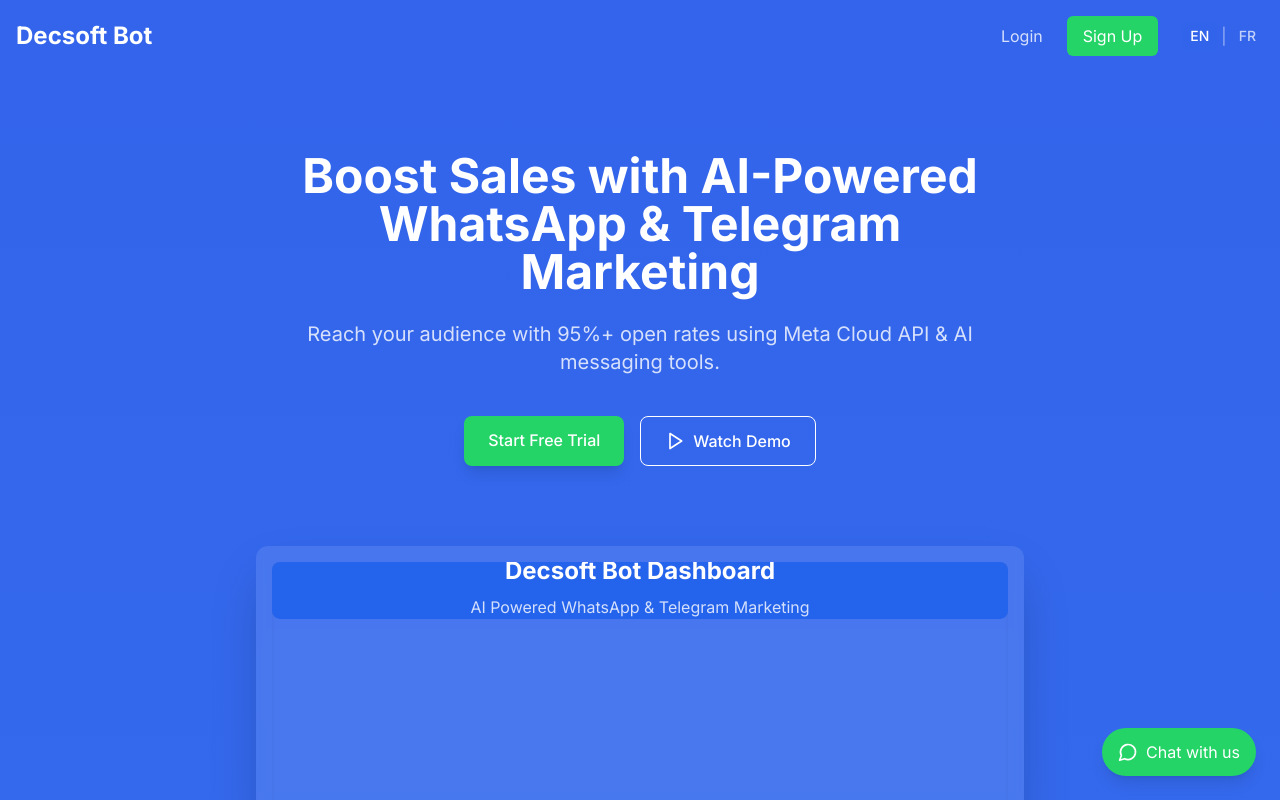
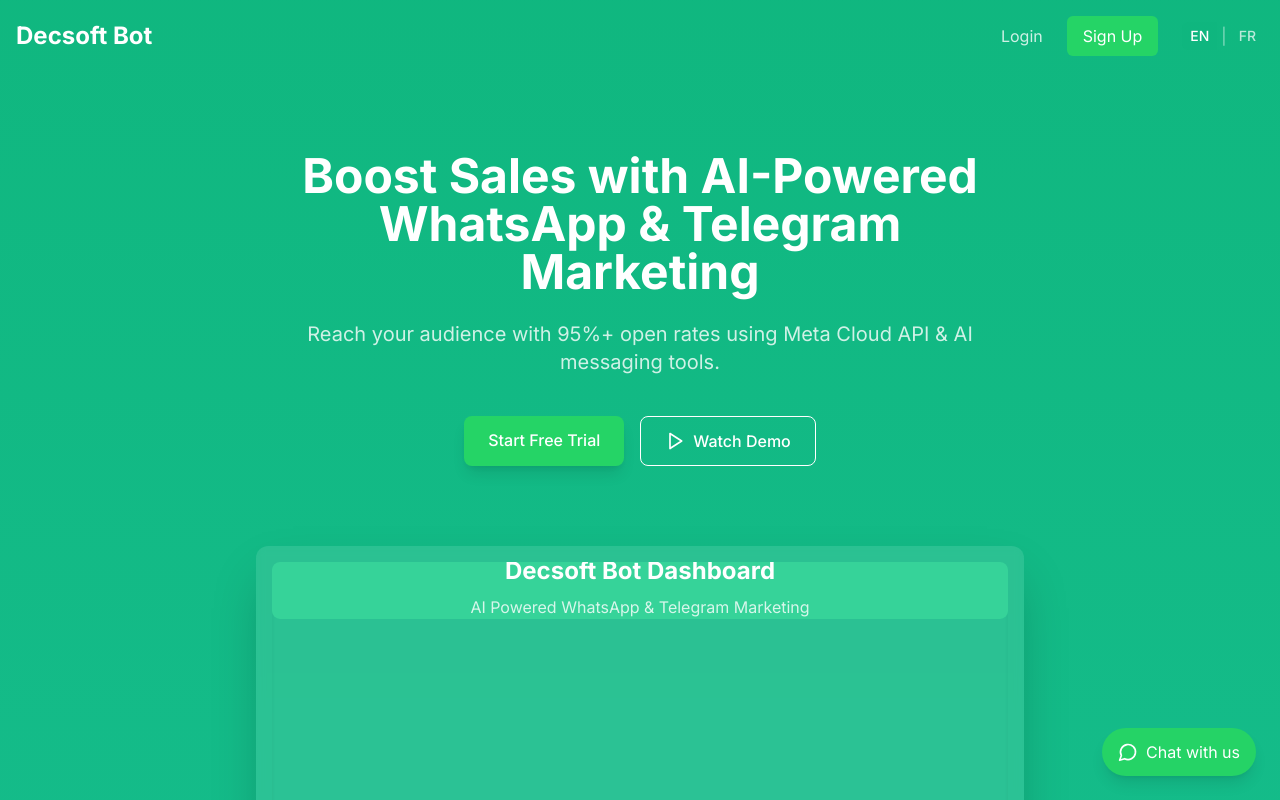
Before and after one commit to decsoft/kirabot, a React (Vite) app: page / in a window 1280 px wide. Shown: the top 800 px of the page. Built offline with nearby package versions, Linux system fonts and the light colour scheme.

Commit message:
Refactor: Change theme colors
Update the color palette in src/index.css to a new theme.

```diff
--- a/src/components/WhatsAppButton.tsx
+++ b/src/components/WhatsAppButton.tsx
@@ -9,7 +9,7 @@ const WhatsAppButton: React.FC = () => {
   return (
     <a
       href="https://wa.me/237676830000"
-      className="fixed bottom-6 right-6 z-50 flex items-center gap-2 bg-whatsapp text-white px-4 py-3 rounded-full shadow-lg hover:bg-opacity-90 transition-all"
+      className="fixed bottom-6 right-6 z-50 flex items-center gap-2 bg-[#25D366] text-white px-4 py-3 rounded-full shadow-lg hover:bg-opacity-90 transition-all"
       target="_blank"
       rel="noopener noreferrer"
     >
--- a/src/index.css
+++ b/src/index.css
@@ -11,7 +11,7 @@
     --card-foreground: 222.2 84% 4.9%;
     --popover: 0 0% 100%;
     --popover-foreground: 222.2 84% 4.9%;
-    --primary: 224 82% 56%;
+    --primary: 160 84% 39%;
     --primary-foreground: 0 0% 100%;
     --secondary: 220 14% 96%;
     --secondary-foreground: 222.2 47.4% 11.2%;
@@ -23,23 +23,23 @@
     --destructive-foreground: 210 40% 98%;
     --border: 214.3 31.8% 91.4%;
     --input: 214.3 31.8% 91.4%;
-    --ring: 224 82% 56%;
+    --ring: 160 84% 39%;
     --radius: 0.5rem;
 
-    /* Brand Colors - Updated to be more professional */
-    --gradient-top: 224 82% 56%; /* #2563eb - Royal Blue */
-    --gradient-bottom: 217 91% 60%; /* #3b82f6 - Blue */
-    --card-bg: 221 83% 53%; /* #3b82f6 - Blue */
+    /* Brand Colors - Modern Green Theme */
+    --gradient-top: 160 84% 39%; /* #0d9488 - Teal */
+    --gradient-bottom: 172 66% 50%; /* #14b8a6 - Light Teal */
+    --card-bg: 158 64% 52%; /* #10b981 - Emerald */
     --text-color: 0 0% 100%; /* #FFFFFF */
-    --meta-accent: 199 89% 48%; /* #0ea5e9 - Sky Blue */
-    --team-accent: 142 71% 45%; /* #22c55e - Green */
-    --ai-accent: 226 71% 40%; /* #1d4ed8 - Deep Blue */
+    --meta-accent: 148 60% 60%; /* #34d399 - Mint */
+    --team-accent: 142 70% 45%; /* #22c55e - Green */
+    --ai-accent: 170 80% 40%; /* #0f766e - Dark Teal */
     --whatsapp-green: 142 70% 49%; /* #25D366 - Original WhatsApp green */
   }
 
   .dark {
     /* We'll keep the same theme for dark mode as the branding is specific */
-    --background: 224 82% 56%;
+    --background: 160 84% 39%;
     --foreground: 0 0% 100%;
   }
 }
@@ -59,11 +59,11 @@
   }
 
   .bg-gradient {
-    background: linear-gradient(180deg, hsl(224, 82%, 56%) 0%, hsl(217, 91%, 60%) 100%);
+    background: linear-gradient(180deg, hsl(160, 84%, 39%) 0%, hsl(172, 66%, 50%) 100%);
   }
 
   .feature-card {
-    background-color: hsl(221, 83%, 53%);
+    background-color: hsl(158, 64%, 52%);
   }
 
   .whatsapp-btn {
@@ -71,14 +71,14 @@
   }
 
   .meta-icon {
-    color: hsl(199, 89%, 48%);
+    color: hsl(148, 60%, 60%);
   }
 
   .ai-icon {
-    color: hsl(226, 71%, 40%);
+    color: hsl(170, 80%, 40%);
   }
 
   .team-icon {
-    color: hsl(142, 71%, 45%);
+    color: hsl(142, 70%, 45%);
   }
 }
```
